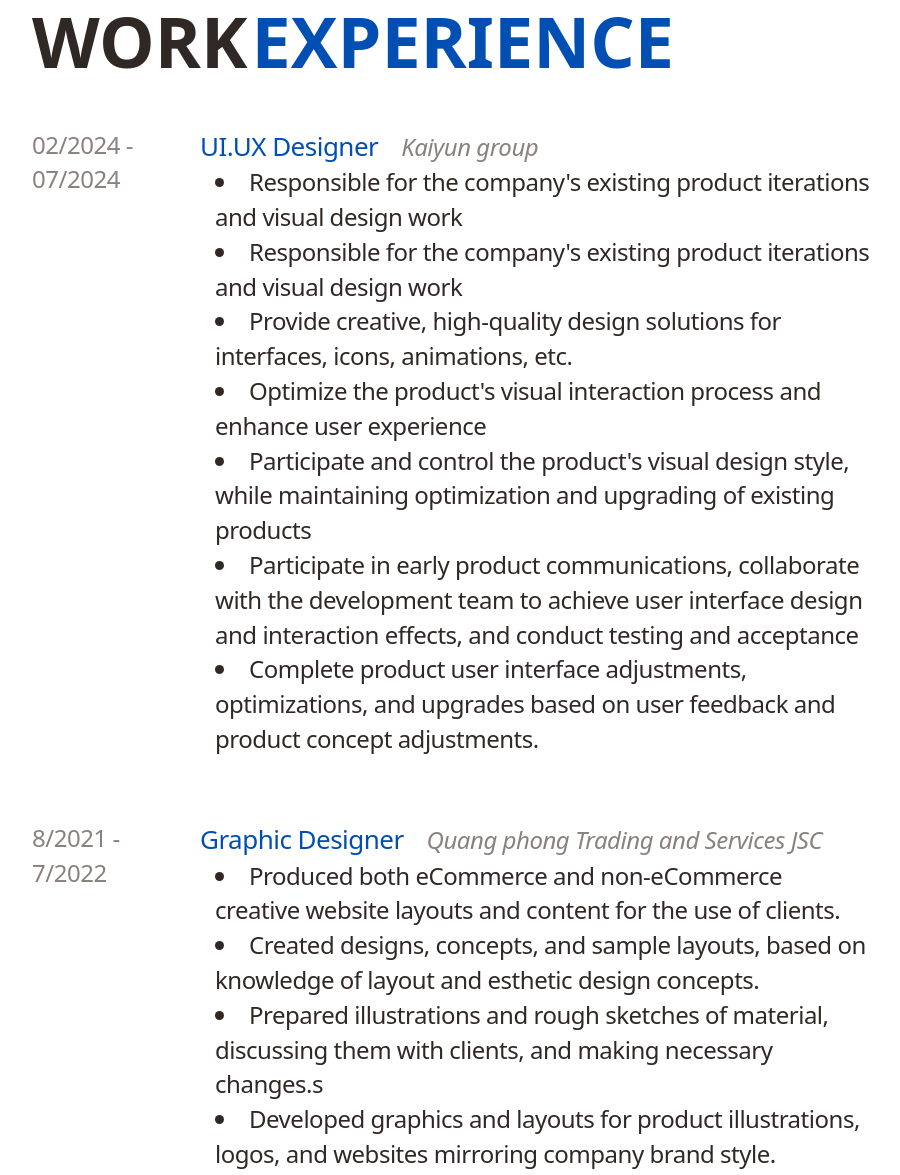
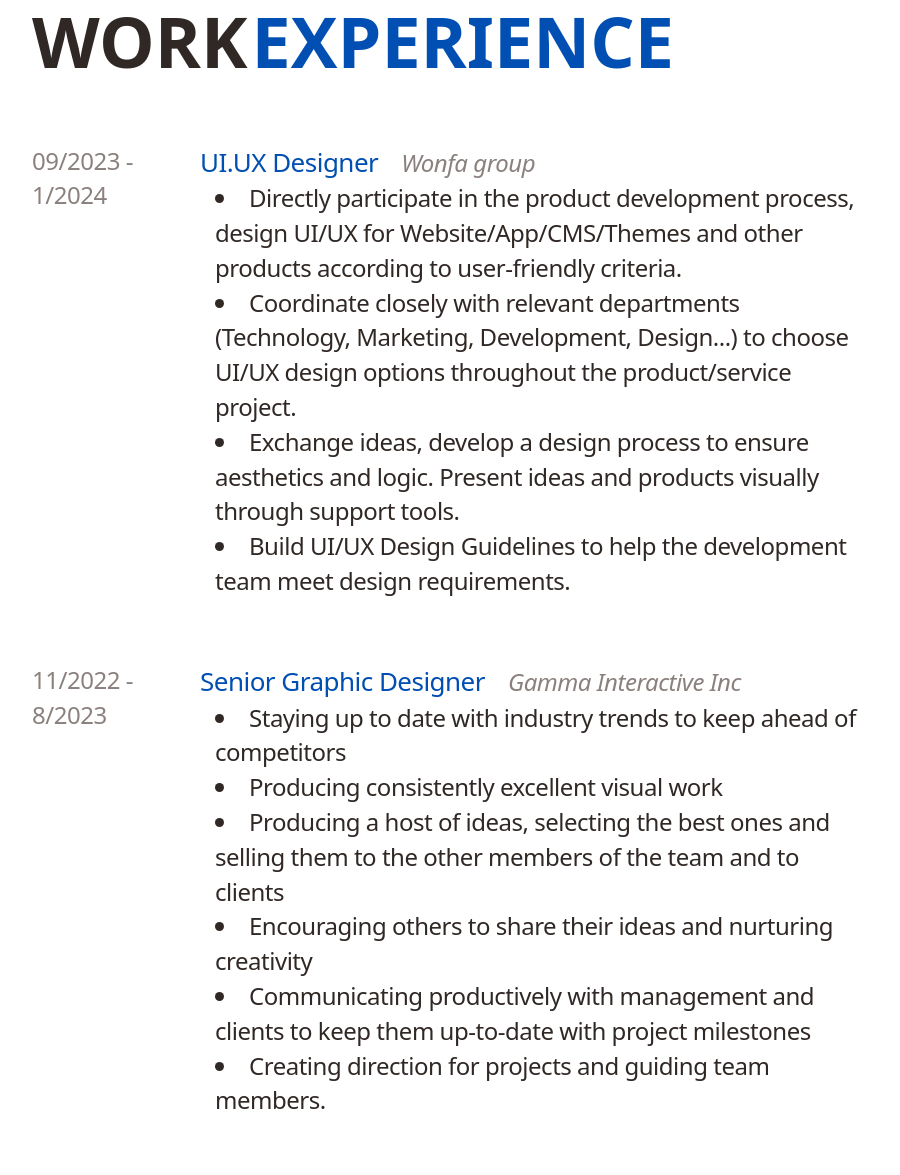
Before and after one commit to Khunland97/huetran, a plain HTML site: page index.html in a window 1280 px wide. Shown: the part 1946-3121 px from the top of the page, without its empty margins (188-1088 px from the left). Drawn offline with nearby package versions, Linux system fonts and the light colour scheme.

Commit message:
update code

```diff
--- a/index.html
+++ b/index.html
@@ -203,50 +203,43 @@
                 <label class="l1">WORK </label>
                 <label class="l2">EXPERIENCE</label>
             </div>
-            <div class="div-2-1"></div>
+            <div class="div-2-4"></div>
             <div class="div-2">
                 <div class="div-2-2">
-                    <label class="l5">02/2024 - 07/2024 </label>
+                    <label class="l5">09/2023 - 1/2024 </label>
                 </div>
                 <div class="div-2-5">
                     <label class="l7">UI.UX Designer&nbsp;&nbsp;&nbsp;</label>
-                    <label class="l8">Kaiyun group</label>
+                    <label class="l8">Wonfa group</label>
                     <div class="div-2-3">
-                        <li class="l4">Responsible for the company's existing product iterations and visual design work
-                        </li>
-                        <li class="l4">Responsible for the company's existing product iterations and visual design work
-                        </li>
-                        <li class="l4">Provide creative, high-quality design solutions for interfaces, icons,
-                            animations, etc.</li>
-                        <li class="l4">Optimize the product's visual interaction process and enhance user experience
-                        </li>
-                        <li class="l4">Participate and control the product's visual design style, while maintaining
-                            optimization and upgrading of existing products</li>
-                        <li class="l4">Participate in early product communications, collaborate with the development
-                            team to achieve user interface design and interaction effects, and conduct testing and
-                            acceptance</li>
-                        <li class="l4">Complete product user interface adjustments, optimizations, and upgrades based on
-                            user feedback and product concept adjustments. </li>
+                        <li class="l4">Directly participate in the product development process, design UI/UX for
+                            Website/App/CMS/Themes and other products according to user-friendly criteria. </li>
+                        <li class="l4">Coordinate closely with relevant departments (Technology, Marketing, Development,
+                            Design...) to choose UI/UX design options throughout the product/service project.</li>
+                        <li class="l4">Exchange ideas, develop a design process to ensure aesthetics and logic. Present
+                            ideas and products visually through support tools.</li>
+                        <li class="l4">Build UI/UX Design Guidelines to help the development team meet design
+                            requirements.</li>
                     </div>
                 </div>
             </div>
             <div class="div-2-4"></div>
             <div class="div-2">
                 <div class="div-2-2">
-                    <label class="l5">8/2021 - 7/2022 </label>
+                    <label class="l5">11/2022 - 8/2023 </label>
                 </div>
                 <div class="div-2-5">
-                    <label class="l7">Graphic Designer&nbsp;&nbsp;&nbsp;</label>
-                    <label class="l8">Quang phong Trading and Services JSC</label>
+                    <label class="l7">Senior Graphic Designer&nbsp;&nbsp;&nbsp;</label>
+                    <label class="l8">Gamma Interactive Inc</label>
                     <div class="div-2-3">
-                        <li class="l4">Produced both eCommerce and non-eCommerce creative website layouts and content
-                            for the use of clients.</li>
-                        <li class="l4">Created designs, concepts, and sample layouts, based on knowledge of layout and
-                            esthetic design concepts.</li>
-                        <li class="l4">Prepared illustrations and rough sketches of material, discussing them with
-                            clients, and making necessary changes.s</li>
-                        <li class="l4">Developed graphics and layouts for product illustrations, logos, and websites
-                            mirroring company brand style.</li>
+                        <li class="l4">Staying up to date with industry trends to keep ahead of competitors </li>
+                        <li class="l4">Producing consistently excellent visual work</li>
+                        <li class="l4">Producing a host of ideas, selecting the best ones and selling them to the other
+                            members of the team and to clients</li>
+                        <li class="l4">Encouraging others to share their ideas and nurturing creativity</li>
+                        <li class="l4">Communicating productively with management and clients to keep them up-to-date
+                            with project milestones</li>
+                        <li class="l4">Creating direction for projects and guiding team members.</li>
                     </div>
                 </div>
             </div>
```
